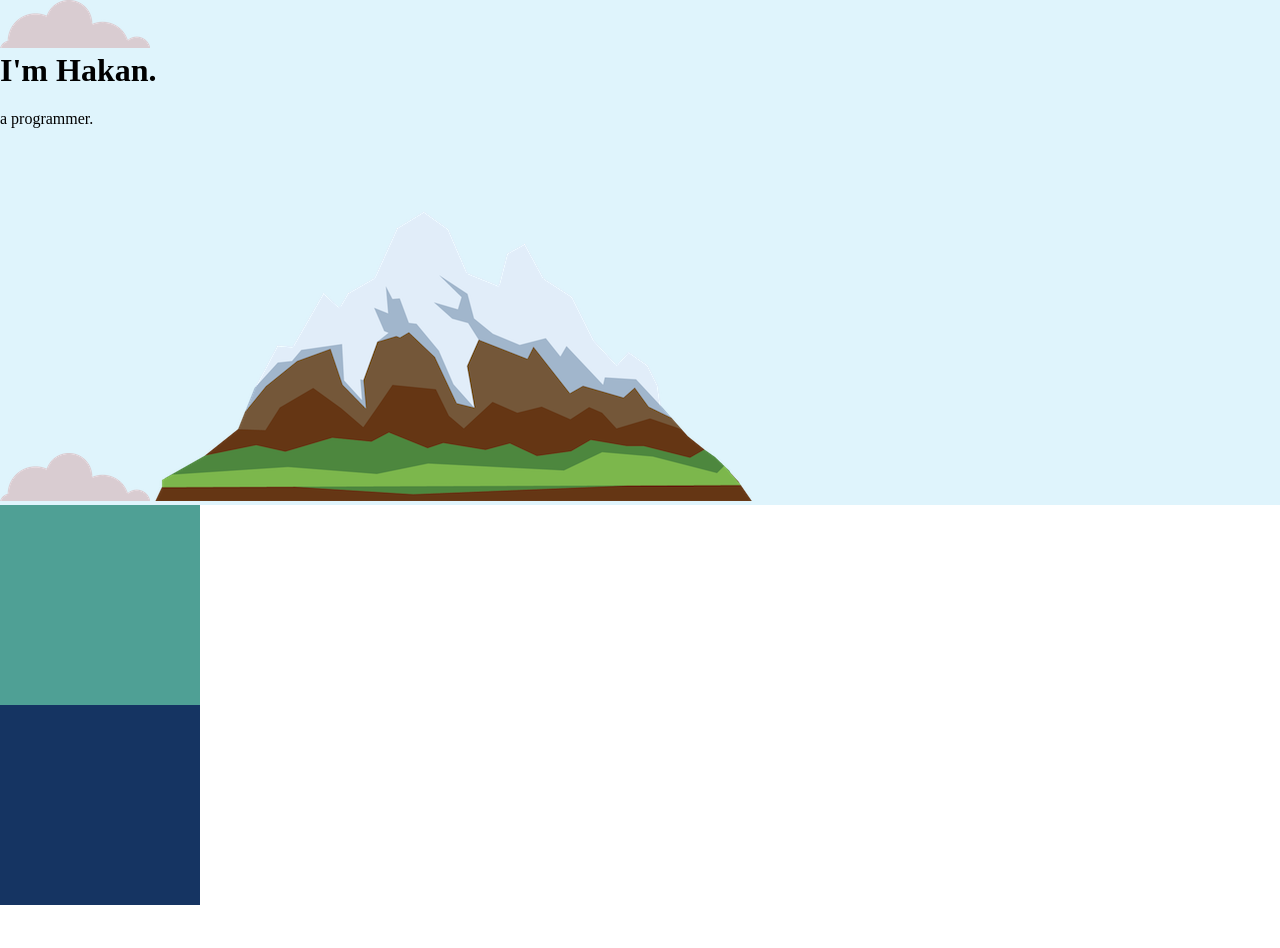
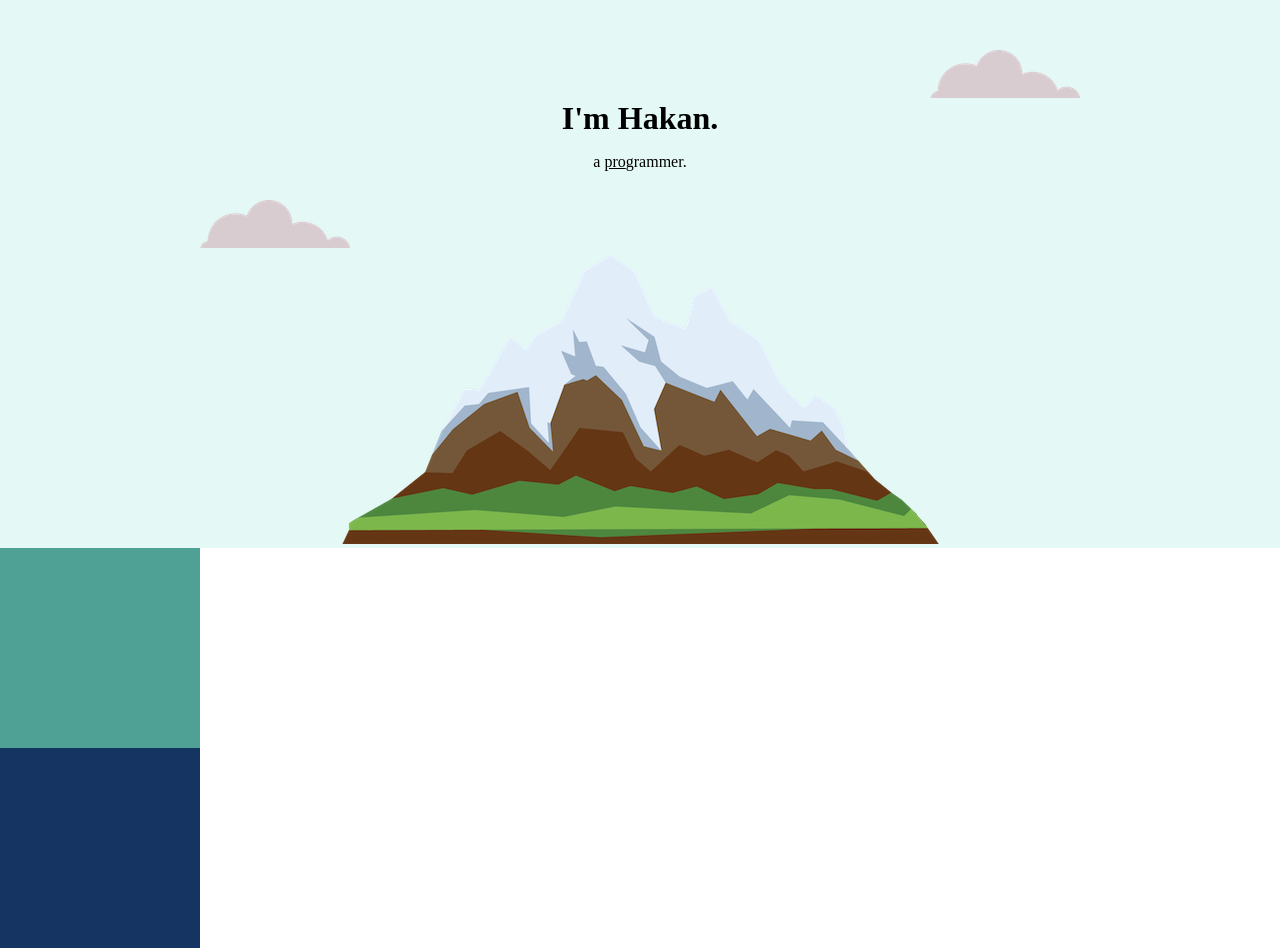
Before and after one commit to hakanerikli/mywebsite, a plain HTML site: page index.html in a window 1280 px wide. Before the commit the page ends 905 px from the top, so only its background shows below. Drawn offline with Linux system fonts and the light colour scheme.

Commit message:
değişiklik

```diff
--- a/Css/styles.css
+++ b/Css/styles.css
@@ -1,10 +1,20 @@
-div {
+body {
+    margin: 0;
+    padding: 0;
+    text-align: center;
+}div {
     background-color: #F6F6C9;
 }
 
+.csloud {
+    position: relative;
+    text-align: center;
+    align-items: center;
+}
 .top-container {
-    background-color: #dff4fc;
-    ;
+    background-color: #e4f9f5;
+    position: relative;
+    padding-top: 100px;
 }
 
 .middle-container {
@@ -19,16 +29,27 @@ div {
     background-color: #153462;
 }
 
-body {
-    margin: 0;
-    padding: 0;
-}
+
 
 h1 {
-    margin-top: 0;
+    margin: 0 auto;
     padding: 0;
+
 }
 
 .pro {
-    text-decoration: unset;
+    text-decoration: underline;
 }
+
+.top-cloud{
+    position: absolute;
+    top: 50px;
+    right: 200px;
+
+
+}
+.bottom-cloud{
+    position: absolute;
+    left: 200px;
+    bottom: 300px;
+}
--- a/index.html
+++ b/index.html
@@ -12,10 +12,10 @@
 
     <body>
         <div class="top-container">
-            <img src="image/cloud.png" alt="cloud-img">
-            <h1>I'm Hakan.</h1>
+            <img class="top-cloud" src="image/cloud.png" alt="cloud-img">
+            <h1 >I'm Hakan.</h1>
             <p>a <span class="pro">pro</span>grammer.</p>
-            <img src="image/cloud.png" alt="cloud-img">
+            <img class="bottom-cloud" src="image/cloud.png" alt="cloud-img">
             <img src="image/mountain.png" alt="mountain-img">
         </div>
         <div class="middle-container">
```
